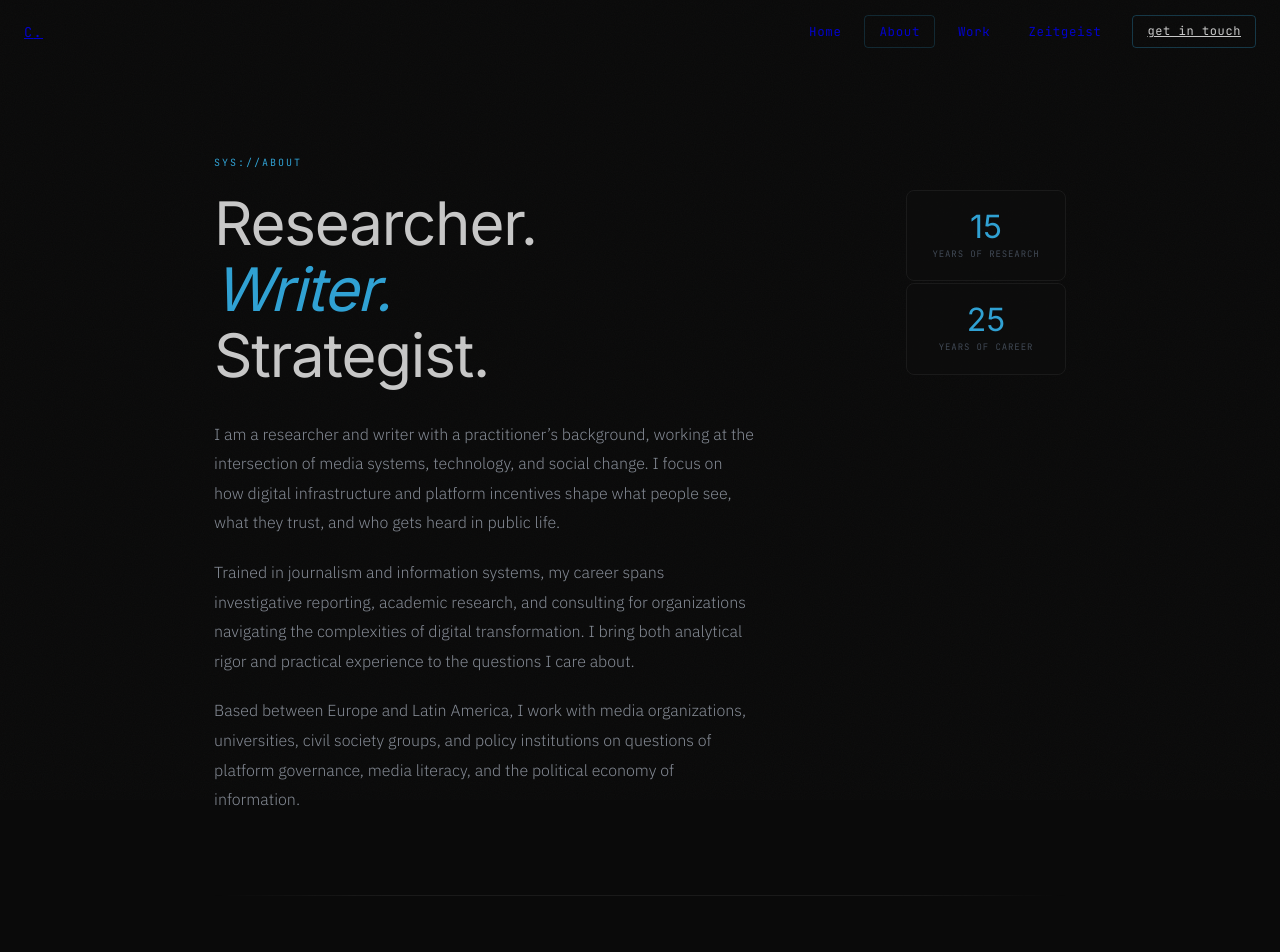
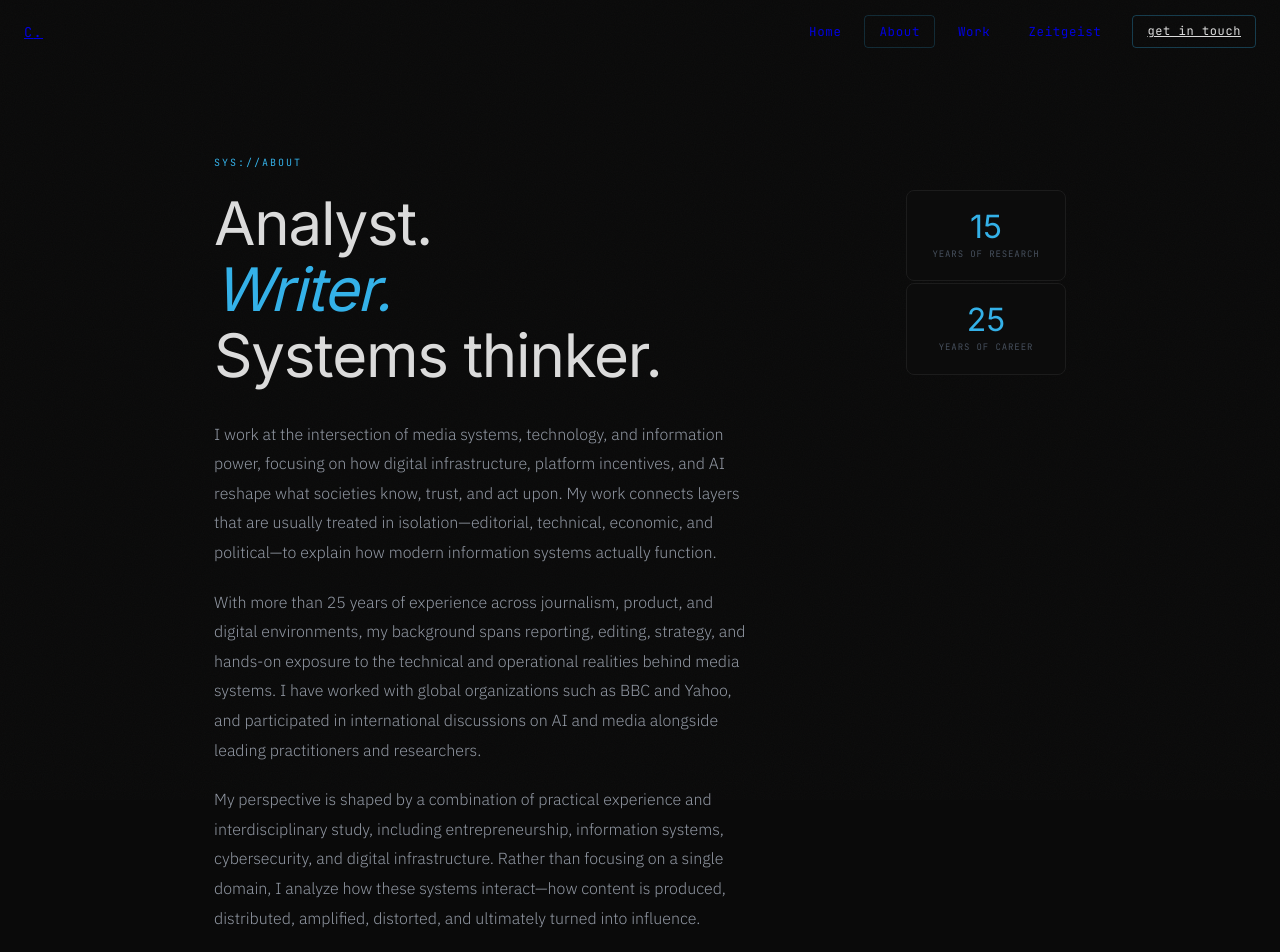
Before and after one commit to kneescars/cassiano-gobbet, a Next.js app: page /about in a window 1280 px wide. Shown: the top 952 px of the page. Built offline with nearby package versions, Linux system fonts and the light colour scheme.

Commit message:
New correction of defective boot sequence

```diff
--- a/app/ClientLayout.tsx
+++ b/app/ClientLayout.tsx
@@ -16,8 +16,14 @@ export default function ClientLayout({
   useEffect(() => {
     setMounted(true);
     const hasBooted = sessionStorage.getItem("booted");
-  if (hasBooted) {
+    const isReload = window.performance
+      ?.getEntriesByType("navigation")
+      .some((e) => (e as PerformanceNavigationTiming).type === "reload");
+
+    if (hasBooted && !isReload) {
       setBooted(true);
+    } else {
+      sessionStorage.removeItem("booted");
     }
   }, []);
 
--- a/app/about/page.tsx
+++ b/app/about/page.tsx
@@ -39,18 +39,20 @@ export default function About() {
         <div style={{ display: "grid", gridTemplateColumns: "1fr auto", gap: 48, alignItems: "start" }}>
           <div style={{ opacity: visible ? 1 : 0, transform: visible ? "none" : "translateY(20px)", transition: "all 0.7s ease 0.2s" }}>
             <h1 style={{ fontFamily: "var(--font-display)", fontSize: "clamp(36px, 5vw, 60px)", color: "#EAEAEA", fontWeight: 400, lineHeight: 1.1, marginBottom: 32, letterSpacing: "-0.02em" }}>
-              Researcher.<br />
+              Analyst.<br />
               <span style={{ fontStyle: "italic", color: "#38BDF8" }}>Writer.</span><br />
-              Strategist.
+              Systems thinker.
             </h1>
             <p style={{ fontFamily: "var(--font-body)", fontSize: 16, color: "#9CA3AF", lineHeight: 1.85, maxWidth: 540, marginBottom: 20, fontWeight: 300 }}>
-              I am a researcher and writer with a practitioner’s background, working at the intersection of media systems, technology, and social change. I focus on how digital infrastructure and platform incentives shape what people see, what they trust, and who gets heard in public life.
+              I work at the intersection of media systems, technology, and information power, focusing on how digital infrastructure, platform incentives, and AI reshape what societies know, trust, and act upon. My work connects layers that are usually treated in isolation—editorial, technical, economic, and political—to explain how modern information systems actually function.
             </p>
             <p style={{ fontFamily: "var(--font-body)", fontSize: 16, color: "#9CA3AF", lineHeight: 1.85, maxWidth: 540, marginBottom: 20, fontWeight: 300 }}>
-              Trained in journalism and information systems, my career spans investigative reporting, academic research, and consulting for organizations navigating the complexities of digital transformation. I bring both analytical rigor and practical experience to the questions I care about.
+              With more than 25 years of experience across journalism, product, and digital environments, my background spans reporting, editing, strategy, and hands-on exposure to the technical and operational realities behind media systems. I have worked with global organizations such as BBC and Yahoo, and participated in international discussions on AI and media alongside leading practitioners and researchers.
+            </p>            <p style={{ fontFamily: "var(--font-body)", fontSize: 16, color: "#9CA3AF", lineHeight: 1.85, maxWidth: 540, marginBottom: 20, fontWeight: 300 }}>
+              My perspective is shaped by a combination of practical experience and interdisciplinary study, including entrepreneurship, information systems, cybersecurity, and digital infrastructure. Rather than focusing on a single domain, I analyze how these systems interact—how content is produced, distributed, amplified, distorted, and ultimately turned into influence.
             </p>
             <p style={{ fontFamily: "var(--font-body)", fontSize: 16, color: "#9CA3AF", lineHeight: 1.85, maxWidth: 540, fontWeight: 300 }}>
-              Based between Europe and Latin America, I work with media organizations, universities, civil society groups, and policy institutions on questions of platform governance, media literacy, and the political economy of information.
+              Based between Europe and Latin America, I work with media professionals, researchers, and organizations seeking to understand and navigate the structural changes affecting journalism, technology, and the information ecosystem.
             </p>
           </div>
 
```
Lines whose indentation alone changed are shown as unchanged.
